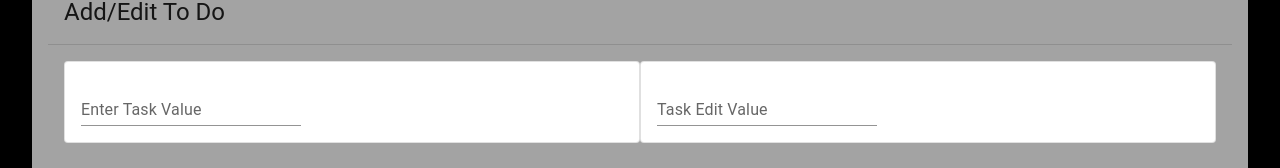
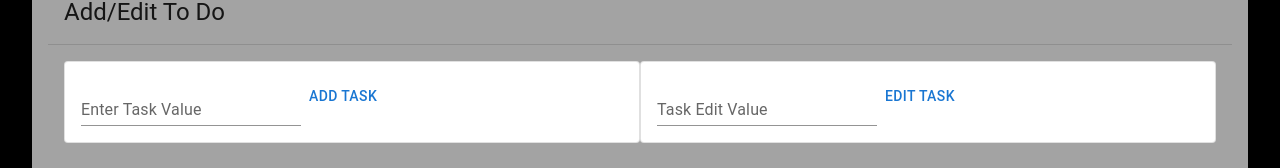
Before and after one commit to rohit-propelius/to-do-demo-mui, a React (Create React App) app: page /dashboard in a window 1280 px wide. Shown: the part 132-300 px from the top of the page. Built offline with nearby package versions, Linux system fonts and the light colour scheme.

Commit message:
added edit and add button in dashboard

```diff
--- a/src/pages/Dashboard.tsx
+++ b/src/pages/Dashboard.tsx
@@ -278,6 +278,12 @@ function Dashboard (){
                     onChange={setGlobalStateValFn}
                     value={globalStateVal.values["taskbox"]?.value || ""}
                   />
+                  <Button
+                    sx={{ minWidth: "0px" }}
+                    onClick={addToList}
+                  >
+                    Add Task
+                  </Button>
                 </Paper>
               </Grid>
               <Grid item={true} xs={12} sm={12} md={6} lg={6}>
@@ -290,6 +296,12 @@ function Dashboard (){
                     onChange={setGlobalStateValFn}
                     value={globalStateVal.values["editbox"]?.value || ""}
                   />
+                  <Button
+                    sx={{ minWidth: "0px" }}
+                    onClick={editToDo}
+                  >
+                    Edit Task
+                  </Button>
                 </Paper>
               </Grid>
             </Grid>
```
